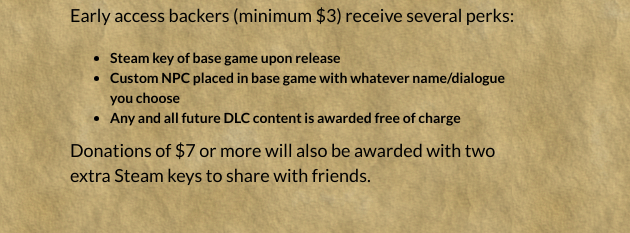
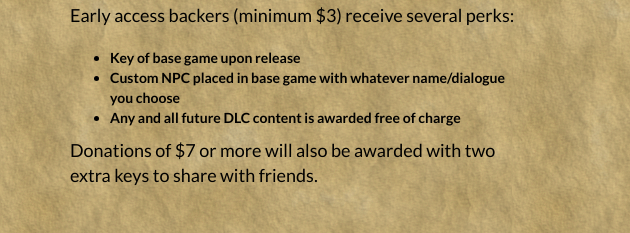
Before and after one commit to MatthewGimbut/RoomCStudios, a plain HTML site: page index.html in a window 1280 px wide. Shown: the part 3757-3990 px from the top of the page, 0-630 px from the left. Drawn offline with Linux system fonts and the light colour scheme.

Commit message:
small change

```diff
--- a/index.html
+++ b/index.html
@@ -284,11 +284,11 @@
                     <p class ="lead">Starting a business has its costs. Please feel free to donate to help speed up the development of our games and our company!</p>
                     <p class ="lead">Early access backers (minimum $3) receive several perks:</p>
                     <ul>
-                        <li>Steam key of base game upon release</li>
+                        <li>Key of base game upon release</li>
                         <li>Custom NPC placed in base game with whatever name/dialogue you choose</li>
                         <li>Any and all future DLC content is awarded free of charge</li>
                     </ul>
-                    <p class ="lead">Donations of $7 or more will also be awarded with two extra Steam keys to share with friends.</p>
+                    <p class ="lead">Donations of $7 or more will also be awarded with two extra keys to share with friends.</p>
                 </div>
                 <div class="col-lg-5 col-lg-offset-2 col-sm-6">
                     <!-- I have no idea how to do this otherwise at the moment and I apologize in advance to the unfortunate soul who actually finds and read this part.-->
```
